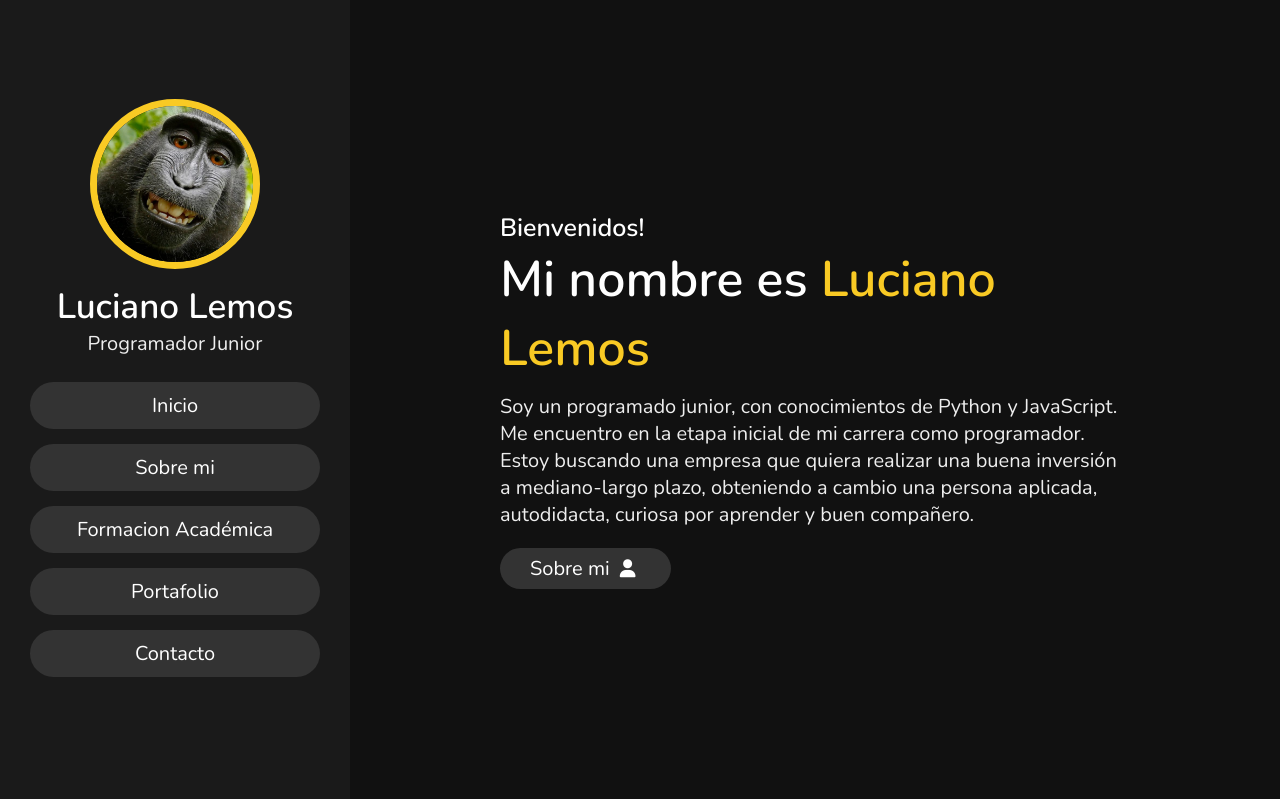
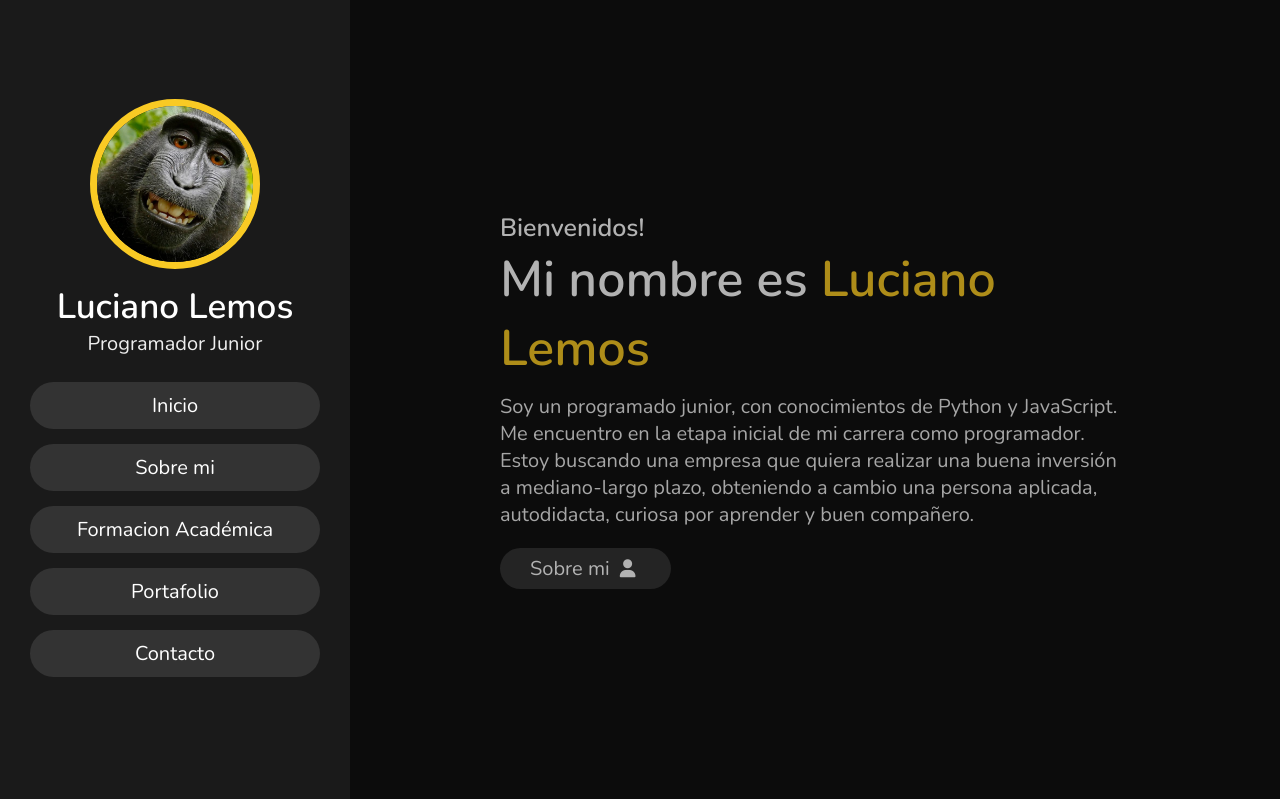
Before and after one commit to Lemos-Luciano/Portafolio, a PHP site: page / in a window 1280 px wide. Shown: the top 799 px of the page. Run offline with PHP 8.4, Linux system fonts and the light colour scheme.

Commit message:
iniciando popup

```diff
--- a/WebPersonalResponsive/css/style.css
+++ b/WebPersonalResponsive/css/style.css
@@ -374,6 +374,16 @@ header .navbar ul li a:hover{
 }
 
 
+/* Popup */
+.overlay {
+    background: rgba(0, 0, 0, .3); /*RGBA para colocar transparencia .3 */
+    position: fixed; /*Quiero que ocupe toda la pantalla*/
+    top: 0;
+    bottom: 0;
+    left: 0;
+    right: 0;
+}
+
 
 /* Media queries */
 
--- a/WebPersonalResponsive/index.html
+++ b/WebPersonalResponsive/index.html
@@ -179,10 +179,23 @@
                 <input type="text" placeholder="motivo" class="box" name="motivo">
                 <textarea name="mensaje" id="" cols="30" rows="10" class="box message" placeholder="message"></textarea>
                 <button type="submit" class="btn" onclick="enviarDatos()">Enviar<i class="fas fa-paper-plane"></i></button>
+                <input type="hidden" name="_next" value="https://lucianolemos.vercel.app/">  <!-- Luego de submit, nos dirige a la pagina deseada -->
+                <input type="hidden" name="_captcha" value="false">  <!-- Quita el captcha de formsumit -->
             </form>
         </div>
     </section>
     <!-- SECCION contacto final -->
+
+    <!-- Popup comienzo -->
+    <div class="overlay"> <!--Fondo gris  -->
+        <div class="popup">
+            <a href="#" id="btn-cerrar" class="btn-cerrar"><i class="fa-solid fa-rectangle-xmark"></i></a>
+            <h3>Muchas gracias por dedicarme tu tiempo</h3>
+            <h4>Me pondré contacto contigo en la brevedad</h4>
+        </div>
+    </div>
+    <!-- Popu final -->
+
 
     <!-- Scroll top button -->
     <a href="#home" class="top">
```
